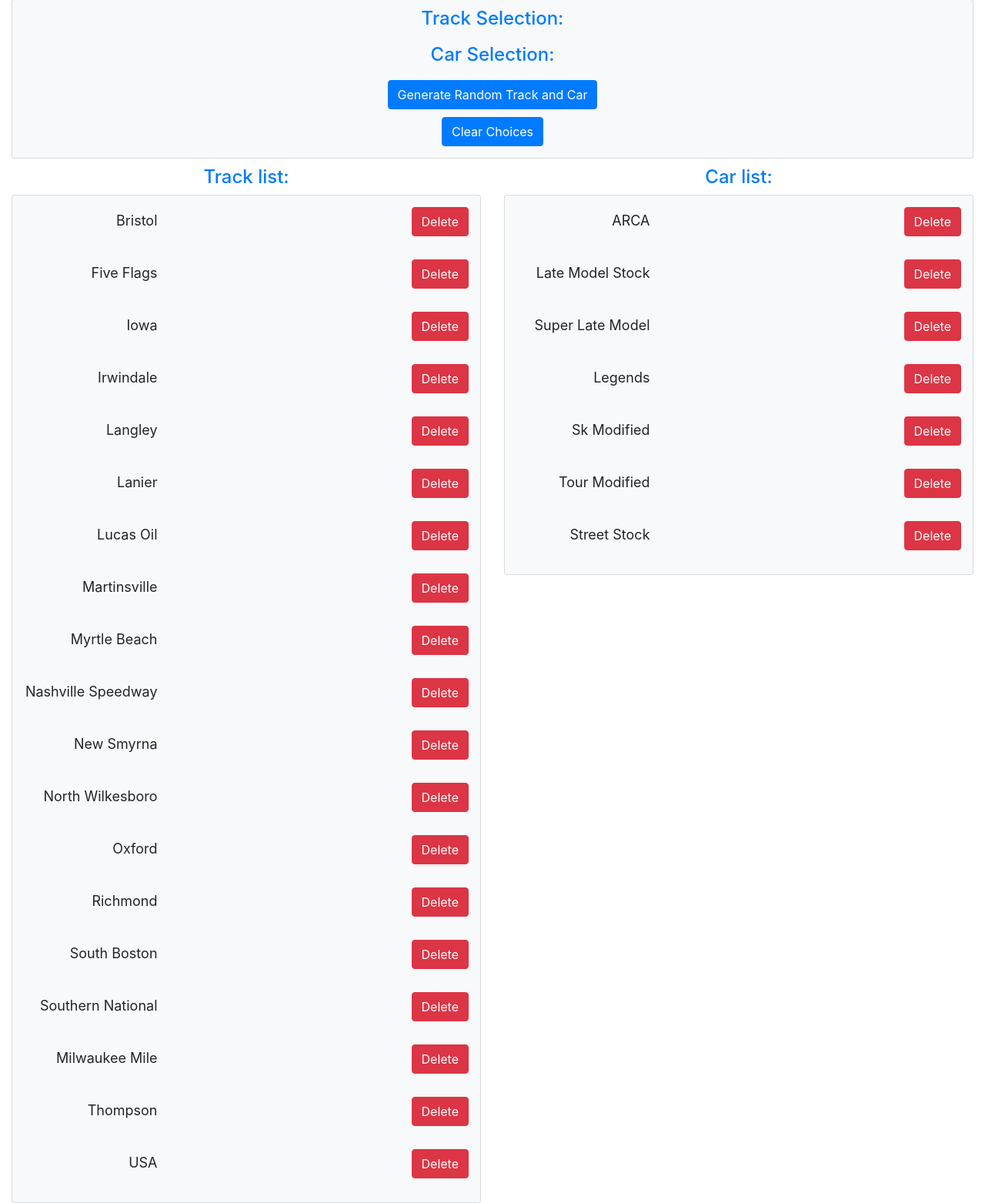
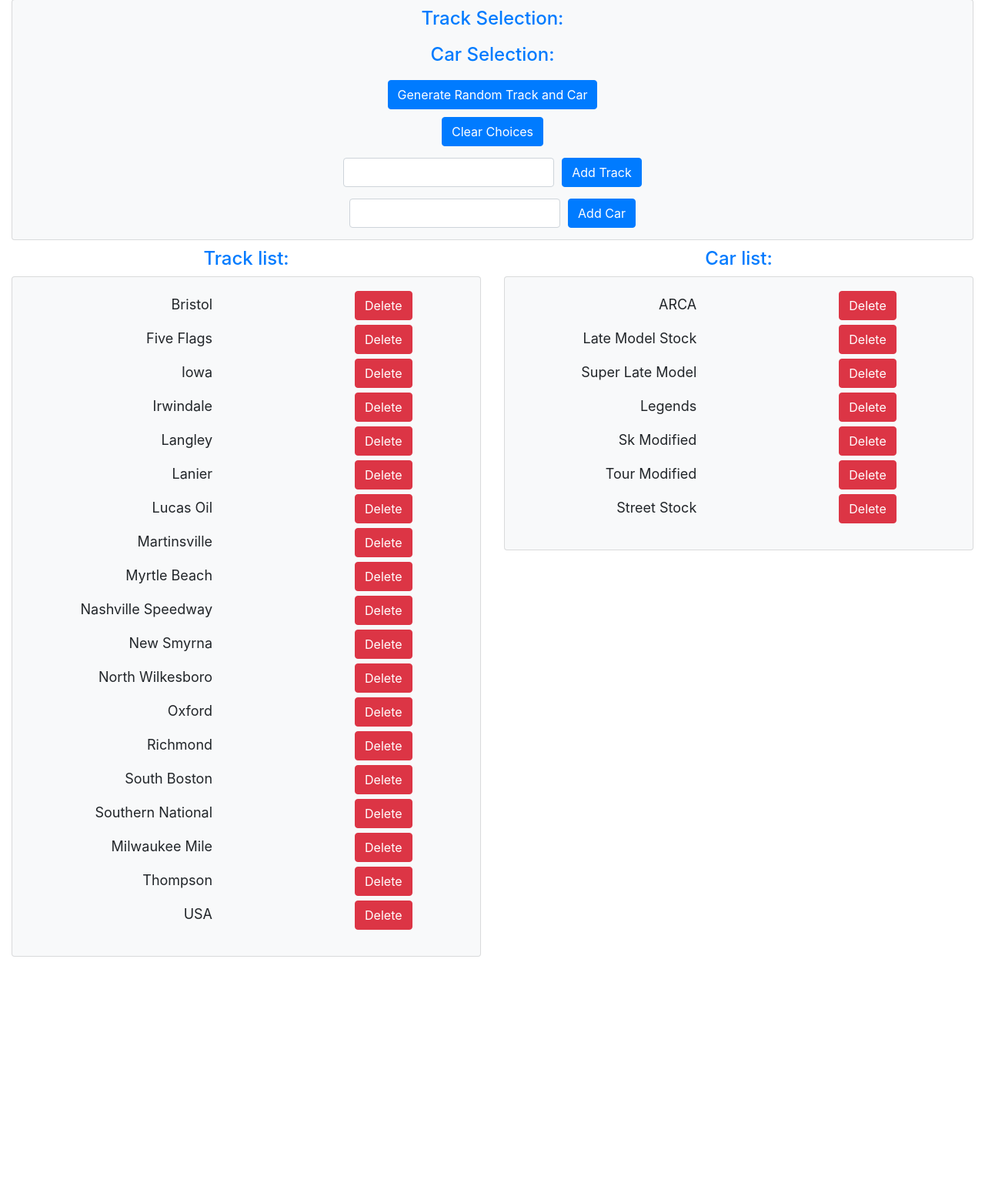
Before and after one commit to pataskad/randomcartrackcombo, a Django app: page / in a window 1280 px wide. Shown: the part 135-1698 px from the top of the page at 77% size. After the commit the page ends 1378 px from the top, so only its background shows below. Run offline with Django 3.2, Linux system fonts and the light colour scheme; some libraries are stand-ins or nearby versions.

Commit message:
refactoring, input fields

```diff
--- a/trackcar_rng/static/js/random.js
+++ b/trackcar_rng/static/js/random.js
@@ -30,7 +30,7 @@
 function displayTracks() {
     let tracks = '';
     trackList.forEach(function (item) {
-        tracks += "<div class='row' style='display: inline-flex; place-content: flex-end; margin: 15px;'><li style='font-size: large;'>" + item + "<button id='track-btn' style='margin-left: 330px' class='btn btn-danger'>Delete</button></div>" + "</li>";
+        tracks += "<li style='font-size: large; margin: 3px;'>" + item + "<button onclick='removetrack()'id='track-btn' style='margin-left: 185px' class='btn btn-danger'>Delete</button>" + "</li>";
     });
     document.getElementById("tracks").innerHTML = tracks;
 }
@@ -49,7 +49,7 @@
 function displayCars() {
     let cars = '';
     carList.forEach(function (item) {
-        cars += "<div class='row' style='display: inline-flex; place-content: flex-end; margin: 15px;'><li style='font-size: large;'>" + item + "<button onclick='deleteItem()' style='margin-left: 330px' class='btn btn-danger'>Delete</button></div>" + "</li>";
+        cars += "<li style='font-size: large; margin: 3px;'>" + item + "<button onclick='removeCar())' style='margin-left: 185px' class='btn btn-danger'>Delete</button>" + "</li>";
     });
     document.getElementById('cars').innerHTML = cars;
 
--- a/trackcar_rng/templates/index.html
+++ b/trackcar_rng/templates/index.html
@@ -32,6 +32,24 @@
                         <div class="row mx-auto" style="margin-bottom: 15px;">
                             <button onclick="clearChoices()" class="btn btn-primary" style="margin-top: 10px;">Clear Choices</button>
                         </div>
+                        <!--Adding tracks and cars NOT COMPLETE-->
+                        <div class="row mx-auto" style="padding-bottom: 15px;">
+                            <!--Necessary to have form and csrf token??-->
+                            <div class="row2" style="display: inline-flex;">
+                                <input class="form-control" type="text" id="newtrack">
+                                <button onclick="addTrack(item)" class="btn btn-primary" style="margin-left: 10px;" type="submit">Add Track</button> <!--Add functionality-->
+                            </div>
+
+                        </div>
+                        <div class="row mx-auto" style="padding-bottom: 15px;">
+                            <form method="POST">
+                                {% csrf_token %}
+                                <div class="row2" style="display: inline-flex;">
+                                    <input class="form-control" type="text" id="newcar">
+                                    <button onclick="addCar()" class="btn btn-primary" style="margin-left: 10px;" type="submit">Add Car</button> <!--Add functionality-->
+                                </div>
+                            </form>
+                        </div>
                     </div>
                 </div>
                 <div class="row">
@@ -39,16 +57,20 @@
                     <div class="col-lg-6">
                         <h4 style="color: #007bff; margin-top: 10px;">Track list:</h4>
                         <div class="card bg-light">
+                            <div class="row" style="place-content: space-around; text-align: right; margin: 15px">
+                                <ul id="tracks" style="list-style-type: none; padding: 0px; display: inline-grid;"></ul>
+                            </div>
                             <!--Display list of tracks in data structure-->
-                            <ul id="tracks" style="list-style-type: none; padding: 0px; display: inline-grid;"></ul>
                         </div>
                     </div>
                     <!--right "card" (aka well/card) displays car list generator.  Ideally displays full list to choose from as well-->
                     <div class="col-lg-6">
                         <h4 style="color: #007bff; margin-top: 10px;">Car list:</h4>
                         <div class="card bg-light">
+                            <div class="row" style="place-content: space-around; text-align: right; margin: 15px;">
+                                <ul id="cars" style="list-style-type: none; padding: 0px; display: inline-grid;"></ul>
+                            </div>
                             <!--Displays list of cars in data structure-->
-                            <ul id="cars" style="list-style-type: none; padding: 0px; display: inline-grid;"></ul>
                         </div>
                     </div>
                 </div>
```
